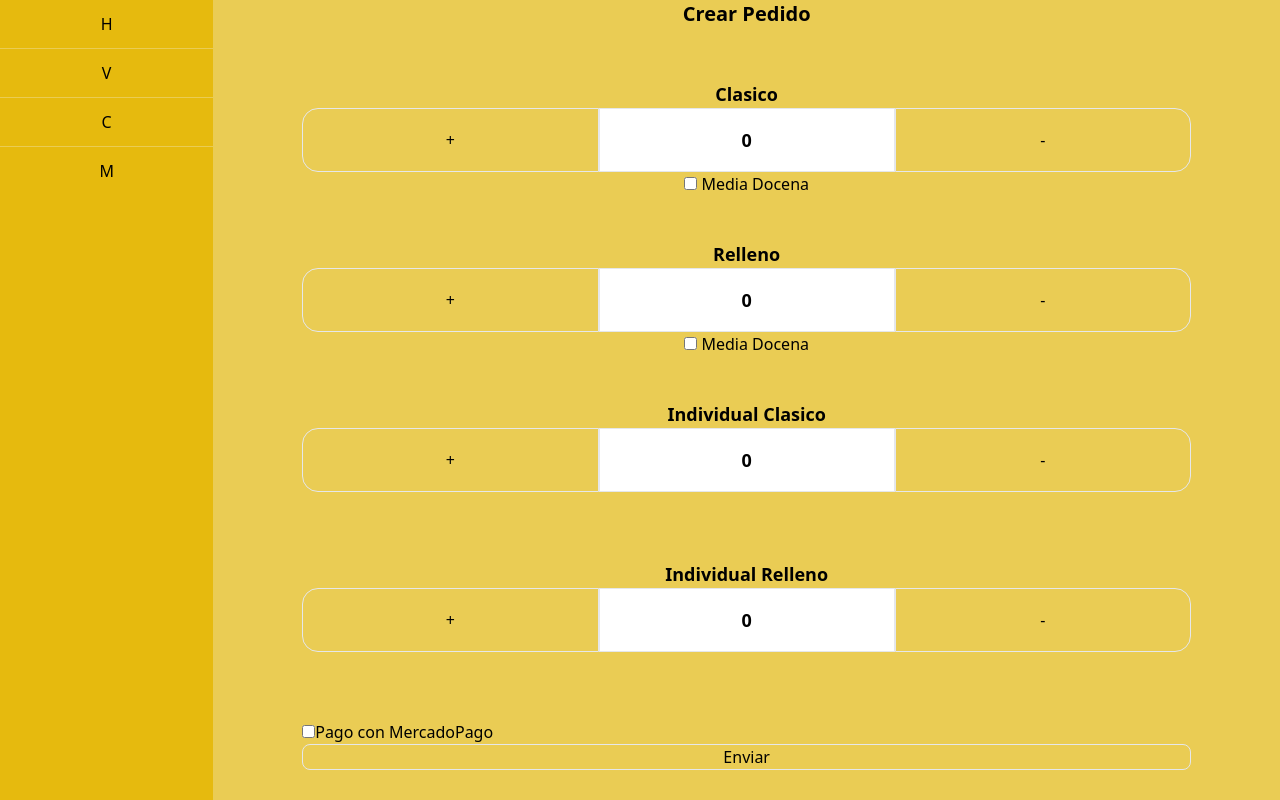
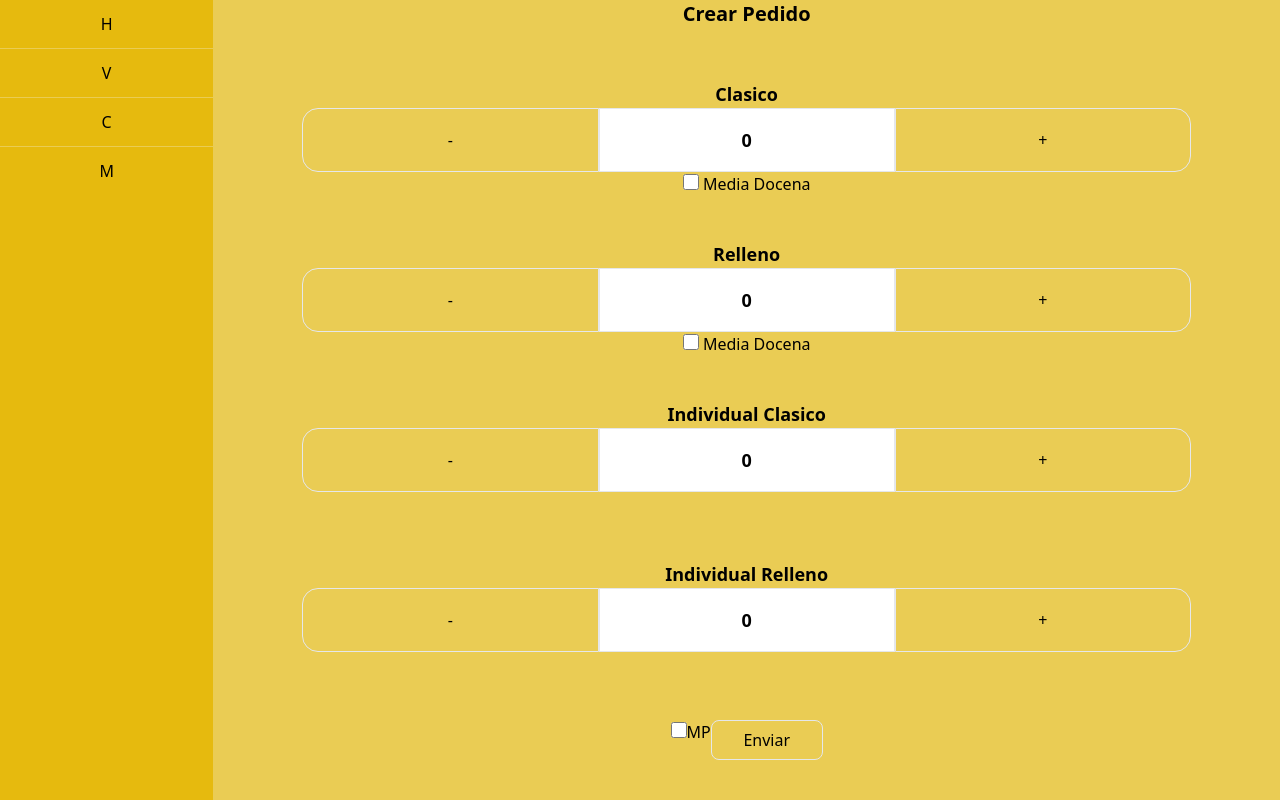
Before and after one commit to SebaAguiar/bunuelitos-cdelu, a Next.js app: page / in a window 1280 px wide. Built offline with nearby package versions, Linux system fonts and the light colour scheme.

Commit message:
correccion de boton enviar pedido

```diff
--- a/src/app/ventas/page.jsx
+++ b/src/app/ventas/page.jsx
@@ -8,6 +8,9 @@ const Ventas = () => {
   const [fromDate, setFromDate] = useState('')
   const [toDate, setToDate] = useState('')
   const [ventas, setVentas] = useState([])
+  const [totalGranancia, setTotalGanancia] = useState(0)
+  const [totalClassicBunuelos, setTotalClassicBunuelos] = useState(0)
+  const [totalSpecialBunuelo, setTotalSpecialBunuelo] = useState(0)
 
   useEffect(() => {
     return async () => {
@@ -17,6 +20,23 @@ const Ventas = () => {
       }
     }
   }, [ventas])
+
+  console.log(ventas)
+  // useEffect(() => {
+  //   if(!totalGranancia) {
+  //     const ganancia = 0
+  //     for (var i = 0; i < ventas.length; i++) {
+  //       ganancia += ventas[i].money;
+  //     }
+  //     setTotalGanancia(ganancia)
+  //   }
+  //   if(!totalClassicBunuelos) {
+  //     const classic = 0
+  //     for (var i = 0; i < ventas.length; i++) {
+  //       sumaTotal += arregloObjetos[i].costo;
+  //     }
+  //   }
+  // })
 
   const handleToDateChange = (e) => {
     setToDate(e.target.value)
@@ -43,6 +63,22 @@ const Ventas = () => {
           Aplicar
         </button>
       </div>
+      <table>
+        <thead>
+          <tr>
+            <th>Clásicos</th>
+            <th>Rellenos</th>
+            <th>Total</th>
+          </tr>
+        </thead>
+        <tbody>
+          <tr>
+            <td></td>
+            <td></td>
+            <td></td>
+          </tr>
+        </tbody>
+      </table>
       <table className='min-w-full'>
         <thead>
           <tr>
--- a/src/components/LandingForm.jsx
+++ b/src/components/LandingForm.jsx
@@ -112,49 +112,49 @@ const LandingForm = () => {
         <div className='col-start-1 col-end-6 row-start-2 row-end-4 flex flex-col items-center'>
           <h2 className='font-semibold text-lg text-center'>Clasico</h2>
           <div className='flex flex-row w-full justify-center'>
-            <button className='w-1/3 h-16 border rounded-l-2xl' onClick={(e) => handleClasico(e)} type='button' value='mas'>+</button>
+            <button className='w-1/3 h-16 border rounded-l-2xl' onClick={(e) => handleClasico(e)} type='button' value='menos'>-</button>
             <p className='w-1/3 h-16 flex items-center justify-center font-semibold text-lg bg-white border '>{clasico}</p>
-            <button className='w-1/3 h-16 border rounded-r-2xl' onClick={(e) => handleClasico(e)} type='button' value='menos'>-</button>
+            <button className='w-1/3 h-16 border rounded-r-2xl' onClick={(e) => handleClasico(e)} type='button' value='mas'>+</button>
           </div>
             <div>
-              <input checked={mediaDocenaClasico} onChange={handleClassicHalf} type='checkbox' />
+              <input className='h-4 w-4' checked={mediaDocenaClasico} onChange={handleClassicHalf} type='checkbox' />
               <label> Media Docena</label>
             </div>
         </div>
         <div className='col-start-1 col-end-6 row-start-4 row-end-6 flex flex-col items-center'>
           <h2 className='font-semibold text-lg text-center'>Relleno</h2>
           <div className='flex flex-row w-full justify-center'>
-            <button className='w-1/3 h-16 border rounded-l-2xl' onClick={(e) => handleSpecial(e)} type='button' value='mas'>+</button>
+            <button className='w-1/3 h-16 border rounded-l-2xl' onClick={(e) => handleSpecial(e)} type='button' value='menos'>-</button>
             <p className='w-1/3 h-16 flex items-center justify-center font-semibold text-lg bg-white border '>{special}</p>
-            <button className='w-1/3 h-16 border rounded-r-2xl' onClick={(e) => handleSpecial(e)} type='button' value='menos'>-</button>
+            <button className='w-1/3 h-16 border rounded-r-2xl' onClick={(e) => handleSpecial(e)} type='button' value='mas'>+</button>
           </div>
             <div>
-              <input checked={mediaDocenaSpecial} onChange={handleSpecialHalf} type='checkbox' />
+              <input className='h-4 w-4' checked={mediaDocenaSpecial} onChange={handleSpecialHalf} type='checkbox' />
               <label> Media Docena</label>
             </div>
         </div>
         <div className='col-start-1 col-end-6 row-start-6 row-end-8 flex flex-col items-center'>
           <h2 className='font-semibold text-lg text-center'>Individual Clasico</h2>
           <div className='flex flex-row w-full justify-center'>
-            <button className='w-1/3 h-16 border rounded-l-2xl' onClick={(e) => handleIndividualClassic(e)} type='button' value='mas'>+</button>
+            <button className='w-1/3 h-16 border rounded-l-2xl' onClick={(e) => handleIndividualClassic(e)} type='button' value='menos'>-</button>
             <p className='w-1/3 h-16 flex items-center justify-center font-semibold text-lg bg-white border '>{individual}</p>
-            <button className='w-1/3 h-16 border rounded-r-2xl' onClick={(e) => handleIndividualClassic(e)} type='button' value='menos'>-</button>
+            <button className='w-1/3 h-16 border rounded-r-2xl' onClick={(e) => handleIndividualClassic(e)} type='button' value='mas'>+</button>
           </div>
         </div>
         <div className='col-start-1 col-end-6 row-start-8 row-end-10 flex flex-col items-center'>
           <h2 className='font-semibold text-lg text-center'>Individual Relleno</h2>
           <div className='flex flex-row w-full justify-center'>
-            <button className='w-1/3 h-16 border rounded-l-2xl' onClick={(e) => handleIndividualSpecial(e)} type='button' value='mas'>+</button>
+            <button className='w-1/3 h-16 border rounded-l-2xl' onClick={(e) => handleIndividualSpecial(e)} type='button' value='menos'>-</button>
             <p className='w-1/3 h-16 flex items-center justify-center font-semibold text-lg bg-white border '>{individualSpecial}</p>
-            <button className='w-1/3 h-16 border rounded-r-2xl' onClick={(e) => handleIndividualSpecial(e)} type='button' value='menos'>-</button>
+            <button className='w-1/3 h-16 border rounded-r-2xl' onClick={(e) => handleIndividualSpecial(e)} type='button' value='mas'>+</button>
           </div>
         </div>
-        <div className='col-start-1 col-end-6 row-start-10 flex flex-col'>
-        <div>
-          <input checked={mercadopago} onChange={handleMPCheckbox} type="checkbox" />
-          <label htmlFor="">Pago con MercadoPago</label>
-        </div>
-        <button className='border rounded-lg' type='submit'>Enviar</button>
+        <div className='col-start-1 col-end-6 row-start-10 flex justify-center items-start'>
+          <div>
+            <input className='h-4 w-4' checked={mercadopago} onChange={handleMPCheckbox} type="checkbox" />
+            <label htmlFor="">MP</label>
+          </div>
+          <button className='border rounded-lg w-28 h-10' type='submit'>Enviar</button>
         </div>
       </form>
     </div>
```
